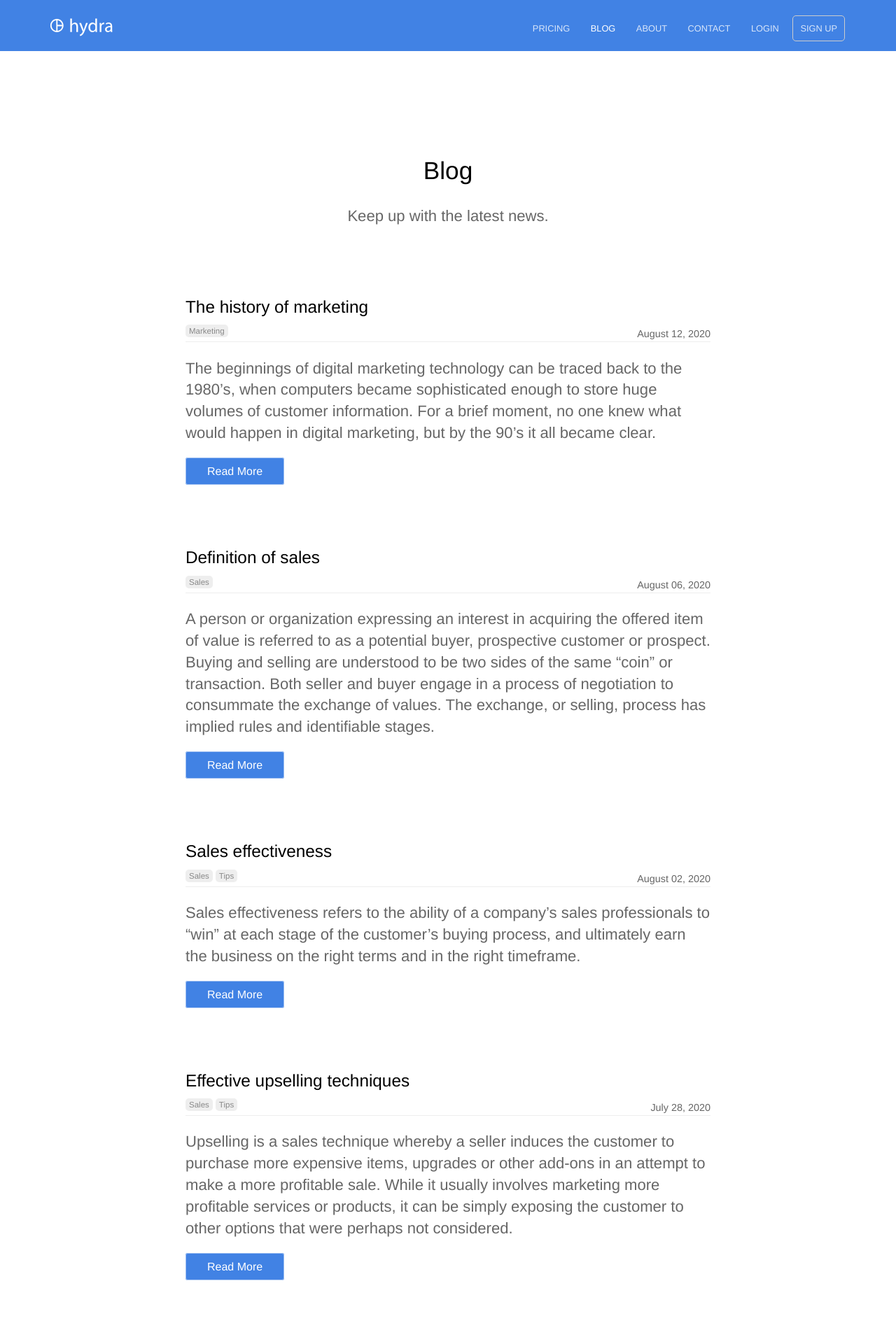
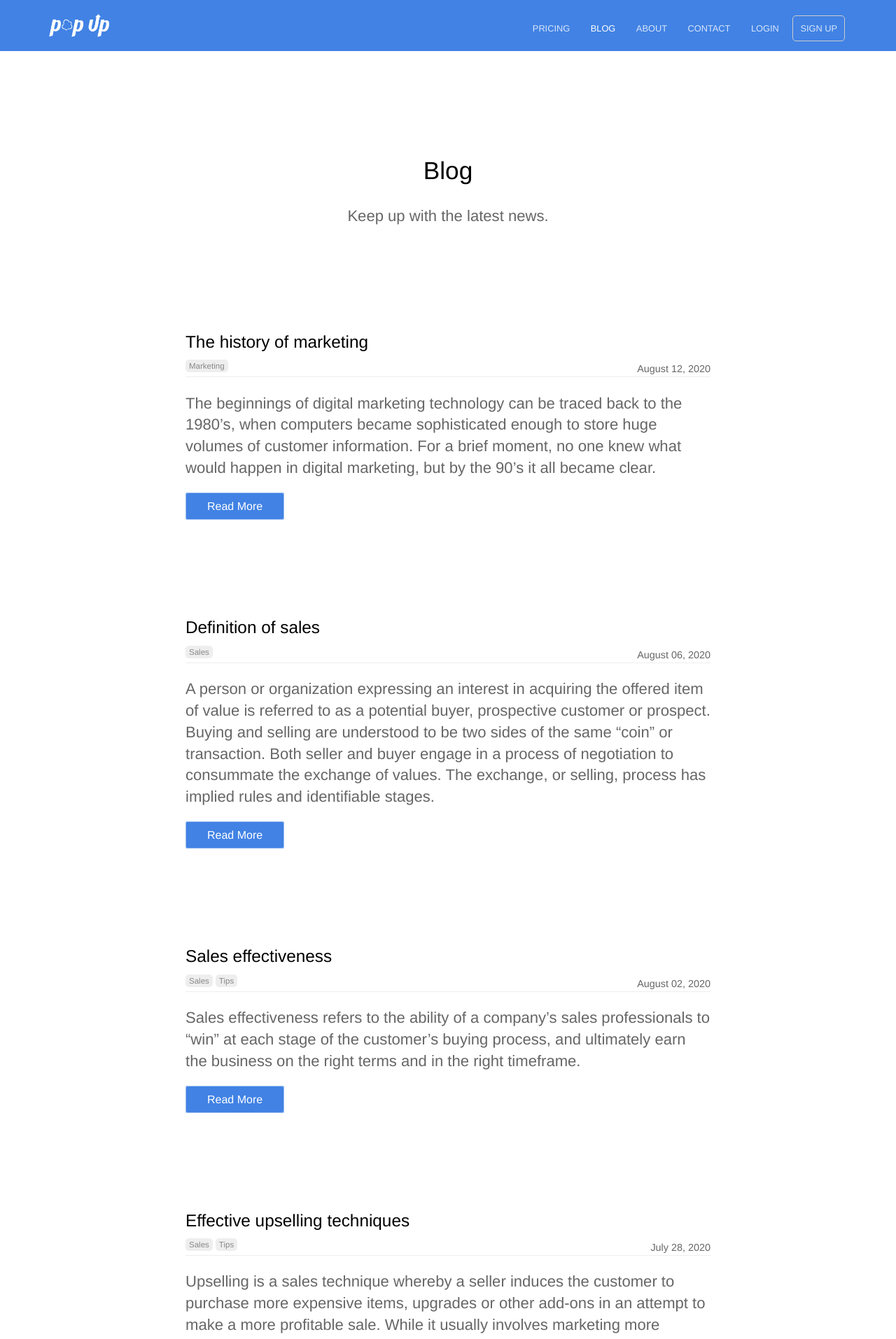
Before and after one commit to popupbox/popupbox.github.io, a Jekyll site: the page built from blog/index.html, in a window 1280 px wide. Shown: the top 1914 px of the page at 70% size. Built offline with Jekyll 4.4.1, drawn with Linux system fonts in a browser that asks for light colours; the list of posts is cut into pages by our own code.

Commit message:
Add : logo

```diff
--- a/_layouts/default.html
+++ b/_layouts/default.html
@@ -23,7 +23,7 @@
 	<body>
 		<header>
 			<div class="container">
-				<div class="company-name"><a href="{{ site.baseurl }}/"><img src="{{ site.baseurl }}/images/logo.svg" alt="Hydra Logo" width="95" height="33" /></a></div>
+				<div class="company-name"><a href="{{ site.baseurl }}/"><img src="{{ site.baseurl }}/images/logos.png" alt="PopUp" width="95" height="33" /></a></div>
 				{% include navigation.html %}
 			</div>
 		</header>
--- a/_sass/blog.scss
+++ b/_sass/blog.scss
@@ -3,7 +3,7 @@
 	padding: 0;
 
 	li {
-		margin: 100px 0;
+		margin: 150px 0;
 	}
 }
 
```
